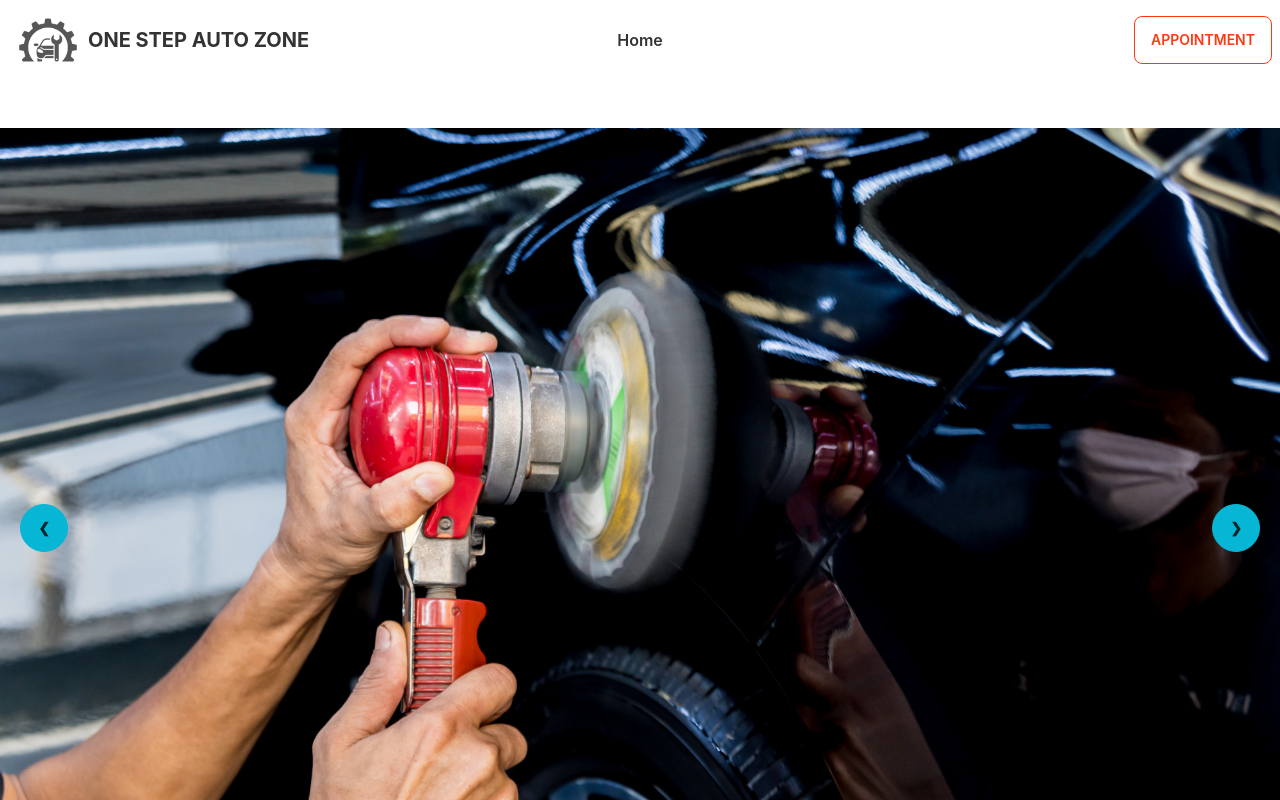
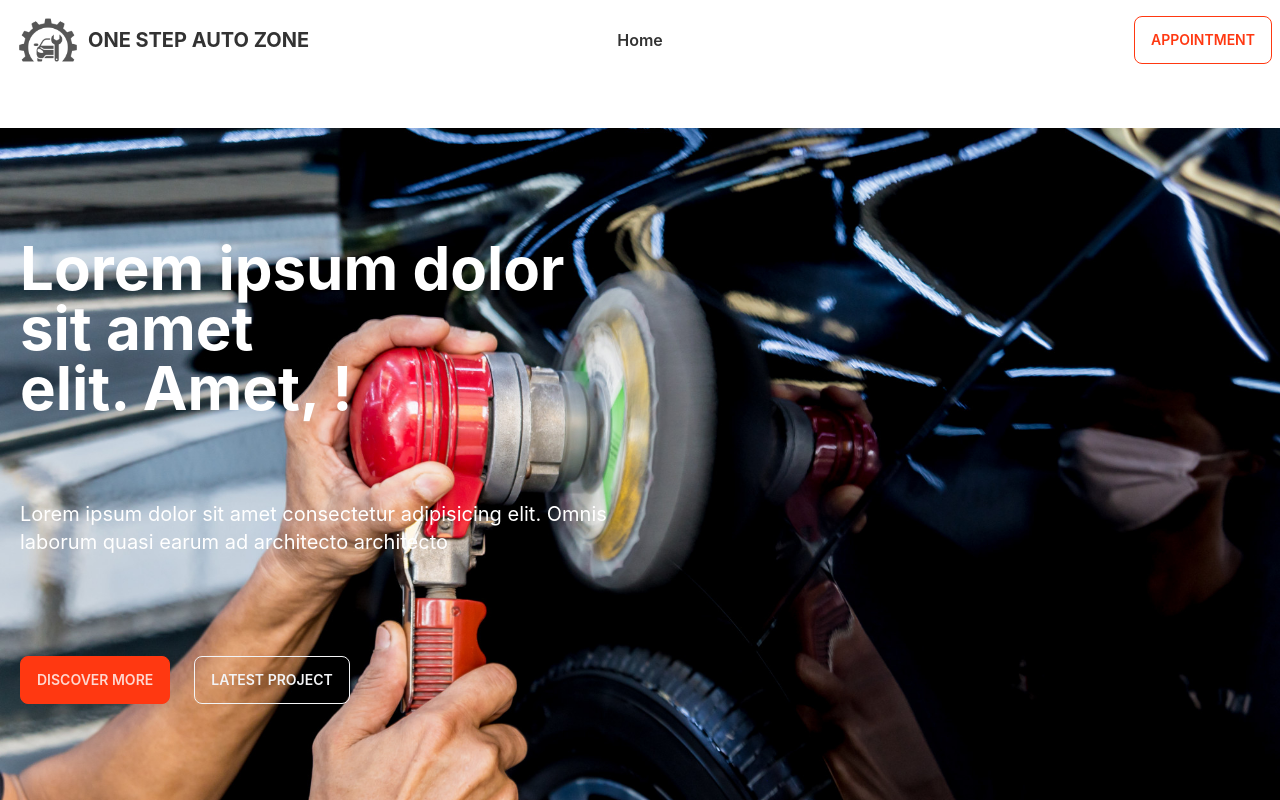
Before and after one commit to SumiAkter2/one-step-auto-zone-client-site, a React (Create React App) app: page / in a window 1280 px wide. Shown: the top 800 px of the page. Built offline with nearby package versions, Linux system fonts and the light colour scheme.

Commit message:
added slider

```diff
--- a/src/App.js
+++ b/src/App.js
@@ -1,10 +1,9 @@
 import { RouterProvider } from "react-router-dom";
-import "./App.css";
 import router from "./Router/Routes/Routes";
 
 function App() {
   return (
-    <div data-theme="cupcake" className="App max-w-screen-xl mx-auto">
+    <div data-theme="cupcake" className=" max-w-screen-xl mx-auto">
       <div>
         <RouterProvider router={router}></RouterProvider>
       </div>
--- a/src/Components/Home/Banner.js
+++ b/src/Components/Home/Banner.js
@@ -6,11 +6,27 @@ import banner4 from "../../assets/images/banner/6.jpg";
 const Banner = () => {
   return (
     <div>
-      <div className="carousel w-full">
+      <div className="carousel w-full text-white">
         <div id="slide1" className="carousel-item relative w-full">
           <img src={banner1} alt="banner-img" className="w-full max-h-screen" />
-          <div className="absolute flex justify-between transform -translate-y-1/2 left-5 right-5 top-1/2">
-            <a href="#slide4" className="btn btn-circle">
+          <div className="absolute flex justify-end transform -translate-y-1/2 left-5  top-1/4 ">
+            <h1 className="text-6xl font-bold ">
+              Lorem ipsum dolor <br /> sit amet <br />
+              elit. Amet, !
+            </h1>
+          </div>
+          <div className="absolute flex justify-end transform -translate-y-1/2 left-5  top-1/2 w-1/2">
+            <p className="text-xl">
+              Lorem ipsum dolor sit amet consectetur adipisicing elit. Omnis
+              laborum quasi earum ad architecto architecto
+            </p>
+          </div>
+          <div className="absolute flex justify-end transform -translate-y-1/2 left-5  bottom-1/4 mt-6">
+                      <button className="btn btn-secondary">Discover More</button> <button className=" ml-6 btn btn-primary btn-outline
+            ">Latest Project</button>
+          </div>
+          <div className="absolute flex justify-end transform -translate-y-1/2 left-5 right-5 bottom-0">
+            <a href="#slide4" className="btn btn-circle mr-5">
               ❮
             </a>
             <a href="#slide2" className="btn btn-circle">
```
